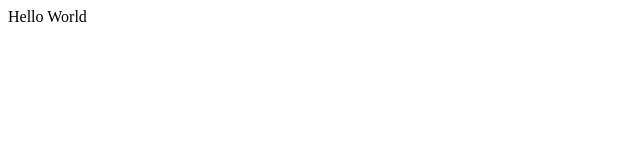
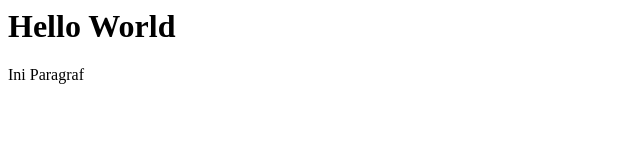
Before and after one commit to Ferdi-Freo/remote-branch, a plain HTML site: page index.html in a window 1280 px wide. Shown: the whole page, without its empty margins (0-640 px from the left). Drawn offline with Linux system fonts and the light colour scheme.

Commit message:
menambahkan h1 & paragraf

```diff
--- a/index.html
+++ b/index.html
@@ -1,3 +1,6 @@
 <html>
-  <body>Hello World</body>
+  <body>
+    <h1>Hello World</h1>
+    <p>Ini Paragraf</p>
+  </body>
 </html>
```
